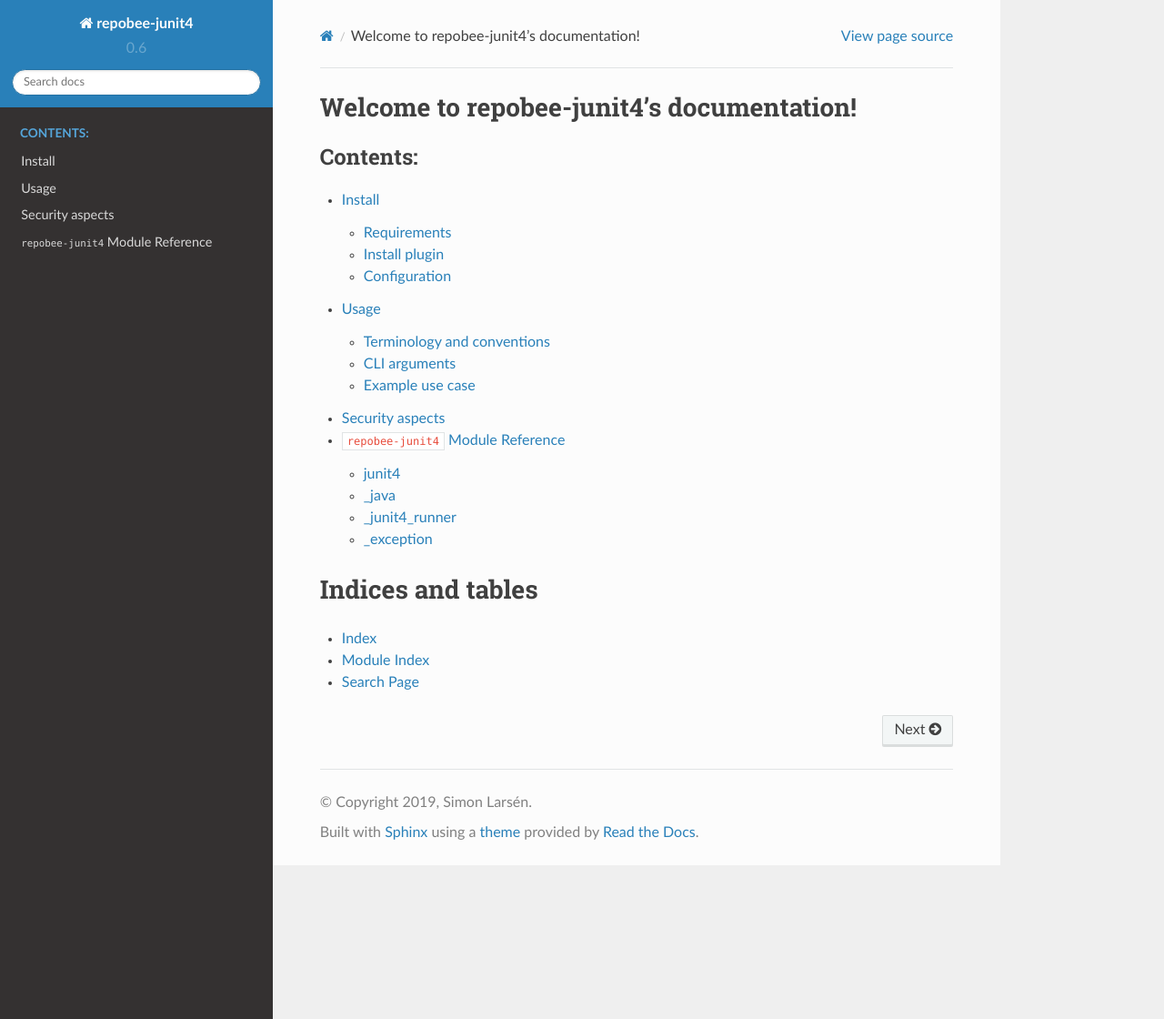
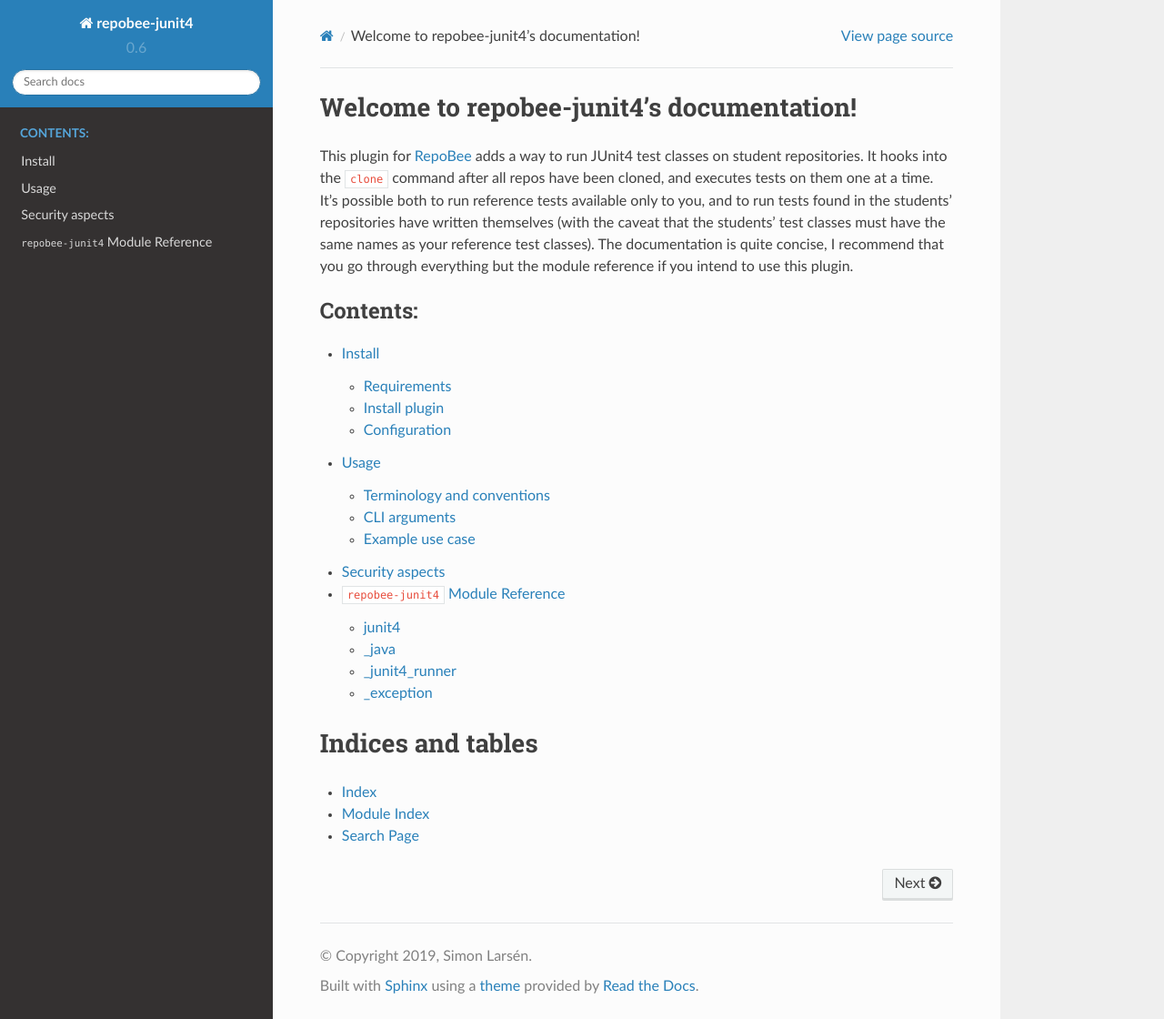
Before and after one commit to repobee/repobee-junit4, a Sphinx documentation site: the page built from docs/index.rst, in a window 1280 px wide and 1120 px high. Shown: the whole window at 91% size. Built offline with Sphinx 7.4.7 and the Read the Docs theme 2.0.0, drawn with Linux system fonts in a browser that asks for light colours.

Commit message:
[docs] Add a short description of the plugin to the index page
[skip ci]

```diff
--- a/docs/index.rst
+++ b/docs/index.rst
@@ -5,6 +5,15 @@
 
 Welcome to repobee-junit4's documentation!
 ===========================================
+This plugin for `RepoBee <https://github.com/repobee/repobee>`_ adds a way to
+run JUnit4 test classes on student repositories. It hooks into the ``clone``
+command after all repos have been cloned, and executes tests on them one at a
+time. It's possible both to run reference tests available only to you, and to
+run tests found in the students' repositories have written themselves (with the
+caveat that the students' test classes must have the same names as your
+reference test classes). The documentation is quite concise, I recommend that
+you go through everything but the module reference if you intend to use this
+plugin.
 
 .. toctree::
    :maxdepth: 2
```
